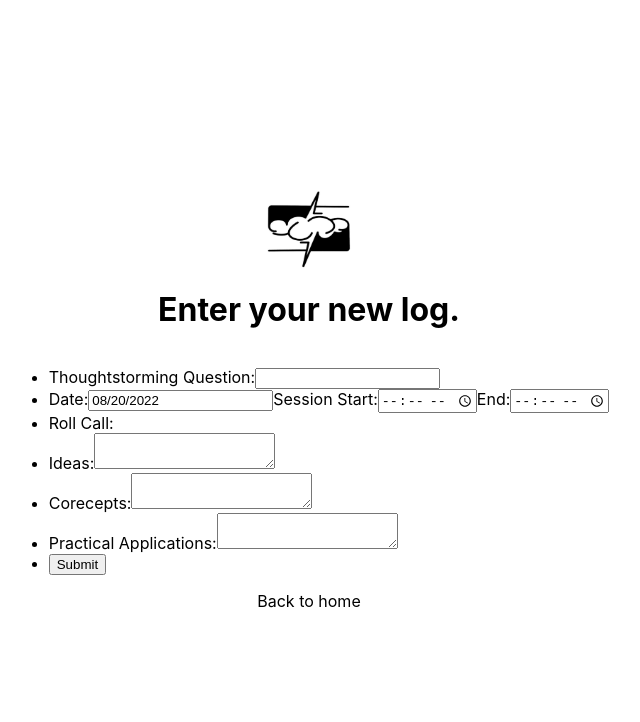
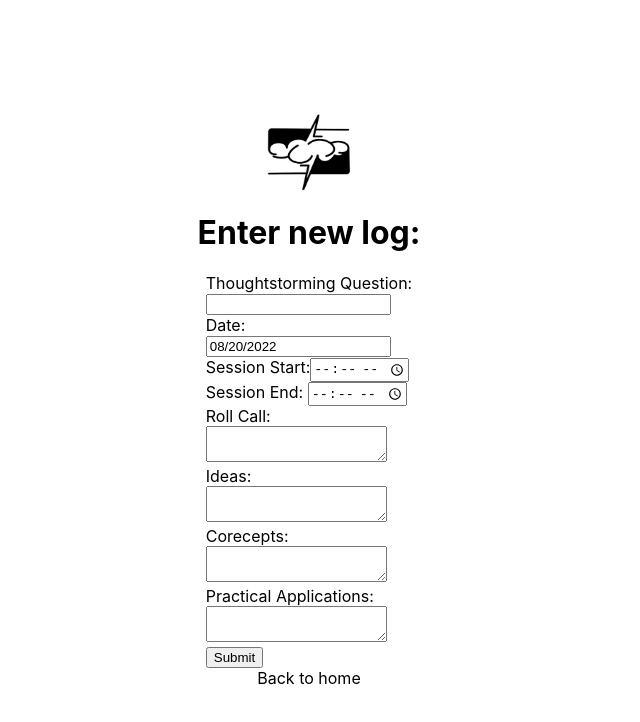
Before and after one commit to ben-marrett/thoughtstormlog, a Next.js app: page /logs/new-log in a window 1280 px wide. Shown: the top 722 px of the page, without its empty margins (331-971 px from the left). Built offline with nearby package versions, Linux system fonts and the light colour scheme.

Commit message:
tidy up form

```diff
--- a/pages/form.js
+++ b/pages/form.js
@@ -9,46 +9,48 @@ export default function LogForm() {
   return (
     <>
       <form action="/my-handling-form-page" method="post">
-        <ul>
-          <li>
         <label htmlFor="question">Thoughtstorming Question:</label>
+        <br />
         <input
           type="text"
           id="question"
           name="thoughtstorming_question"
         ></input>
-          </li>
-          <li>
+        <br />
         <label htmlFor="date">Date:</label>
+        <br />
         <ReactDatePicker
           selected={startDate}
           onChange={(date) => setStartDate(date)}
         />
+        <br />
 
         <label htmlFor="start">Session Start:</label>
         <input type="time" name="start_time" id="start" />
-            <label htmlFor="end">End:</label>
+        <br />
+        <label htmlFor="end">Session End: </label>
         <input type="time" name="end_time" id="end" />
-          </li>
-          <li>
+        <br />
+
         <label htmlFor="roll">Roll Call:</label>
-          </li>
-          <li>
+        <br />
+        <textarea id="roll" name="roll"></textarea>
+        <br />
+
         <label htmlFor="ideas">Ideas:</label>
+        <br />
         <textarea id="ideas" name="ideas"></textarea>
-          </li>
-          <li>
+        <br />
         <label htmlFor="corecepts">Corecepts:</label>
+        <br />
         <textarea id="corecepts" name="corecepts"></textarea>
-          </li>
-          <li>
+        <br />
         <label htmlFor="practical">Practical Applications:</label>
+        <br />
         <textarea id="practical" name="practical_applications"></textarea>
-          </li>
-          <li>
+        <br />
         <button type="submit">Submit</button>
-          </li>
-        </ul>
+        <br />
       </form>
     </>
   )
--- a/pages/logs/new-log.js
+++ b/pages/logs/new-log.js
@@ -20,7 +20,7 @@ export default function NewLog() {
           width={90}
           height={80}
         />
-        <h1>Enter your new log.</h1>
+        <h1>Enter new log:</h1>
         <LogForm />
 
         <Link href="/">Back to home</Link>
```
Lines whose indentation alone changed are shown as unchanged.
